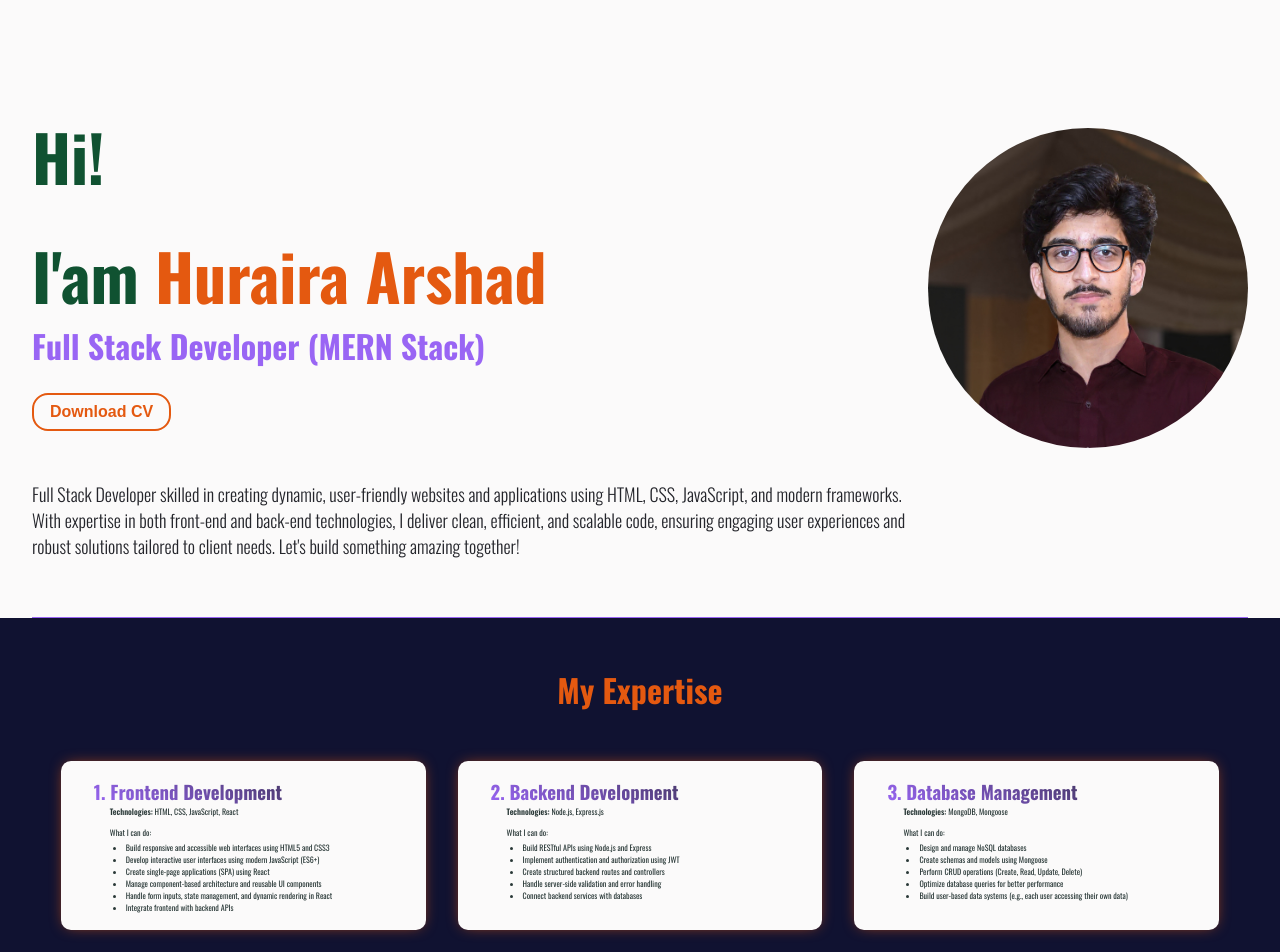
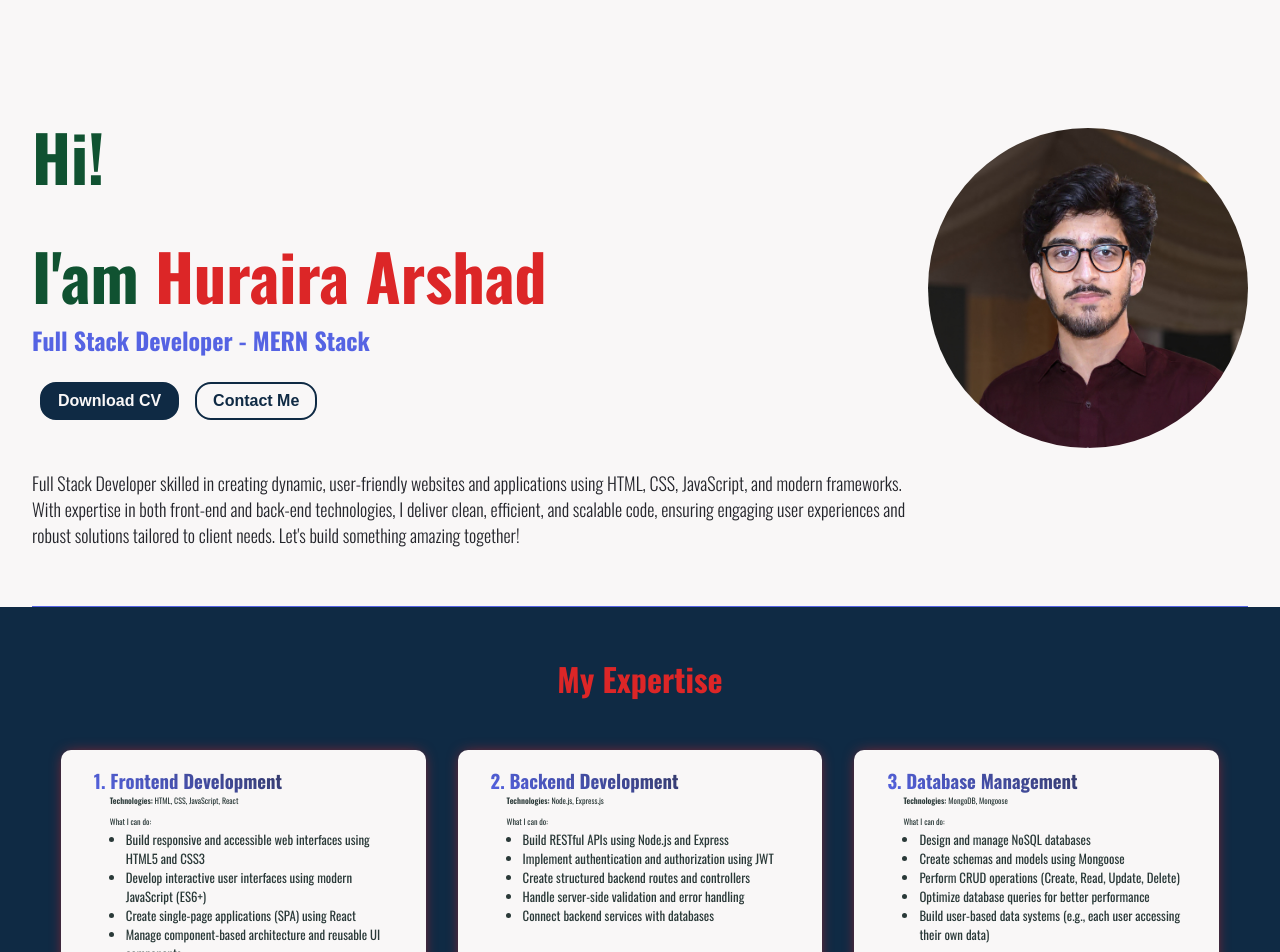
Before and after one commit to Huraira-Arshad-Abbasi/portfolio-website, a React (Vite) app: page / in a window 1280 px wide. Shown: the top 952 px of the page. Built offline with nearby package versions, Linux system fonts and the light colour scheme.

Commit message:
update layout

```diff
--- a/src/components/HomeContent.jsx
+++ b/src/components/HomeContent.jsx
@@ -4,12 +4,7 @@ import Contact from './Contact'
 import '../css/home.css'
 
 import { motion } from 'framer-motion'
-import{
-    cv
-} from '../assets/imges'
-
-
-
+import { cv } from '../assets/imges'
 
 export default function HomeContent () {
   return (
@@ -54,8 +49,9 @@ export default function HomeContent () {
               transition={{ duration: 1, delay: 2.5 }}
               viewport={{ once: true }}
             >
-              Full Stack Developer (MERN Stack)
+              Full Stack Developer - MERN Stack
             </motion.h2>
+
             <a href={cv} download>
               <motion.button
                 initial={{ opacity: 0 }}
@@ -64,6 +60,17 @@ export default function HomeContent () {
                 viewport={{ once: true }}
               >
                 Download CV
+              </motion.button>
+            </a>
+            {/* go to contact page */}
+            <a href='#Contact'>
+              <motion.button
+                initial={{ opacity: 0 }}
+                whileInView={{ opacity: 1 }}
+                transition={{ duration: 1, delay: 2.5 }}
+                viewport={{ once: true }}
+              >
+                Contact Me
               </motion.button>
             </a>
 
@@ -86,7 +93,7 @@ export default function HomeContent () {
         <div className='break__line'></div>
 
         {/* 🔹 Section 2: Skills */}
-        <Expertise/>
+        <Expertise />
         <div className='break__line'></div>
 
         {/* 🔹 Section 3: Education */}
@@ -94,7 +101,7 @@ export default function HomeContent () {
           <h2>Education</h2>
           <motion.div
             initial={{ y: 100 }}
-            whileInView={{  y: 0 }}
+            whileInView={{ y: 0 }}
             transition={{ duration: 1 }}
             viewport={{ once: true }}
             className='education__content'
@@ -161,7 +168,9 @@ export default function HomeContent () {
         <div className='break__line'></div>
 
         {/* 🔹 Section 4: Contact */}
-        <Contact />
+        <div id='Contact'>
+          <Contact />
+        </div>
       </main>
     </>
   )
--- a/src/components/Navbar.jsx
+++ b/src/components/Navbar.jsx
@@ -75,7 +75,7 @@ export default function Navbar () {
               </NavLink>
             </li>
 
-            <li>
+            {/* <li>
               <NavLink
                 to='/About'
                 className={({ isActive }) =>
@@ -84,7 +84,7 @@ export default function Navbar () {
               >
                 About
               </NavLink>
-            </li>
+            </li> */}
             <li>
               <NavLink
                 to='/Project'
--- a/src/css/Navbar.css
+++ b/src/css/Navbar.css
@@ -16,23 +16,7 @@ nav {
   visibility: hidden;
 }
 
-/* .logo > a {
-  position: relative;
-  font-weight: 500;
-  font-style: normal;
-  font-size: 2.5vw;
-  text-decoration: none;
-  background: linear-gradient(30deg, var(--primary), var(--secondary));
-  background-clip: text;
-  -webkit-background-clip: text;
-  color: transparent;
-  transition: 0.5s;
-}
 
-.logo > a:hover {
-  color: var(--primary);
-  font-weight: 900;
-} */
 
 .nav__links {
   width: 100%;
@@ -57,7 +41,7 @@ nav {
   background-clip: text;
   -webkit-background-clip: text;
   transition: 0.5s;
-  padding: 0 0.3vw;
+  padding: 0 0.5vw;
 }
 
 .nav__links > ul > li > .nav-link:hover,
--- a/src/css/expertise.css
+++ b/src/css/expertise.css
@@ -27,7 +27,8 @@
     background-color: var(--bg);
 }
 .discription>div:hover{
-    border-color: var(--accent-Color);
+    border-color: var(--accent-Color1);
+    scale: 1.1;
 }
 .discription>div>h3{
     /* font-size: 1.8rem; */
@@ -45,7 +46,10 @@
 }
 .discription>div>ul{
     margin-left: 2rem;
-    font-size: .5rem;
+
+}
+.discription>div>ul>li{
+    font-size: .8rem;
 }
 
 .skill__section>.img__content {
@@ -71,7 +75,7 @@
 .skill__section>.img__content>div:hover {
     border-radius: 0 20%;
     border-color: var(--accent-Color);
-    /* box-shadow: 0 0 3px 0 var(--accent-Color); */
+    scale: 1.2;
 }
 
 .skill__section>.img__content img {
--- a/src/css/footer.css
+++ b/src/css/footer.css
@@ -6,8 +6,6 @@ footer {
     display: flex;
     justify-content: space-between;
     align-items: center;
-    font-weight: 100;
-    /* background-color: var(--primary); */
     color: var(--accent-Color1);
 
 
@@ -17,15 +15,8 @@ footer > a{
     text-decoration: none;
     color: unset;
     transition: .5s;
-    /* color: transparent;
-    background: linear-gradient(30deg, var(--accent-Color), var(--bg));
-  background-clip: text;
-  -webkit-background-clip: text; */
 
 }
-/* footer > a:hover{
-    text-decoration: none;
-} */
 
 footer>.footer__links>ul {
     list-style: none;
@@ -35,19 +26,15 @@ footer>.footer__links>ul {
 }
 
 footer>.footer__links>ul>li>a {
-    /* text-decoration: none; */
     margin: 0 1rem;
     color: unset;
     transition: .5s;
-    /* color: transparent;
-    background: linear-gradient(30deg, var(--accent-Color), var(--bg));
-  background-clip: text;
-  -webkit-background-clip: text; */
 }
 footer > a:hover,
 footer>.footer__links>ul>li>a:hover {
-    color: var(--accent-Color);
+    color: var(--primary);
     text-decoration: underline;
+    font-weight: 500;
 }
 /* Media Queries */
 @media screen and (max-width: 768px) {
--- a/src/css/home.css
+++ b/src/css/home.css
@@ -2,6 +2,7 @@ main {
     width: 100%;
     margin: 0 auto;
     /* background: var(--bg); */
+    scroll-behavior: smooth;
 
 }
 
@@ -24,6 +25,10 @@ main {
     background: url(../assets/myPic.jpeg);
     background-size: cover;
     border-radius: 50%;
+    transition: all .5s;
+}
+.section__1>.img:hover {
+    scale: .9;
 }
 
 .content {
@@ -86,26 +91,29 @@ main {
 
 .content>h2 {
     font-weight: 900;
-    font-size: 2.5vw;
+    font-size: 1.5rem;
     color: var(--accent-Color1);
 }
 
 .content a>button {
     padding: 0.5rem 1rem;
-    margin: 1.5rem auto;
+    margin: 1.5rem .5rem;
     outline: none;
     border: none;
     font-size: 1rem;
     font-weight: bold;
     background-color: transparent;
-    color: var(--accent-Color);
-    border: 2px solid var(--accent-Color);
+    color: var(--primary);
+    border: 2px solid var(--primary);
     border-radius: 16px;
     cursor: pointer;
     transition: all 0.5s;
 
 }
-
+.content a:not([href="#Contact"])>button {
+    background-color: var(--primary);
+    color: var(--bg);
+}
 .content>a>button:hover {
     padding: 0.5rem 1.2rem;
     border-radius: 8px;
@@ -179,15 +187,10 @@ main {
     /* width: 30%; */
     display: flex;
     flex-direction: column;
-    /* align-items: center; */
     background: var(--bg);
-    /* box-shadow: 0 0 8px -3px var(--accent-Color); */
     padding: 0 3vw;
     padding-bottom: 5vw;
-    /* margin: 2rem auto; */
     transition: all .6s;
-    border-right: 3px solid transparent;
-    /* border-radius: 50%; */
     overflow-y: hidden;
 }
 
@@ -210,14 +213,16 @@ main {
     border-radius: 20px;
     background-color: pink;
     border: 2px solid pink;
+    transition: all .5s;
 
 }
 
-.education__content>.degree:hover {
-    border-radius: 0px;
-    /* background-color: var(--secondary); */
-    border-color: var(--accent-Color);
+.degree:hover>i::before {
+    background-color: var(--accent-Color1);
+    border-color: var(--accent-Color1);
 }
+
+
 
 .degree>h3 {
     font-size: 1.8rem;
--- a/src/css/index.css
+++ b/src/css/index.css
@@ -18,12 +18,15 @@
 
 
 --bg: #fbfafa;
+--bg: #f9f7f7;
 --primary: #101231;
+--primary: #0f2a44;
 --secondary: #105231;
 --text: #105231;
 --text-secondary: #24252b;
 --accent-Color: #e45910;
---accent-Color1: #9965f4;
+--accent-Color: #dc2627;
+--accent-Color1: #5563e3;
 /* new scheme */
 --text: #2A3938;
 
--- a/src/css/project.css
+++ b/src/css/project.css
@@ -5,13 +5,15 @@
     flex-direction: column;
     overflow-x: hidden;
     margin-top: 20vh;
+    /* background-color: var(--primary); */
+
 
 }
 
 .project__section>h2 {
     font-style: normal;
     text-align: center;
-    margin-bottom: 2.5rem;
+    margin: 2.5rem auto;
     font-size: xx-large;
     color: var(--accent-Color);
 }
```
